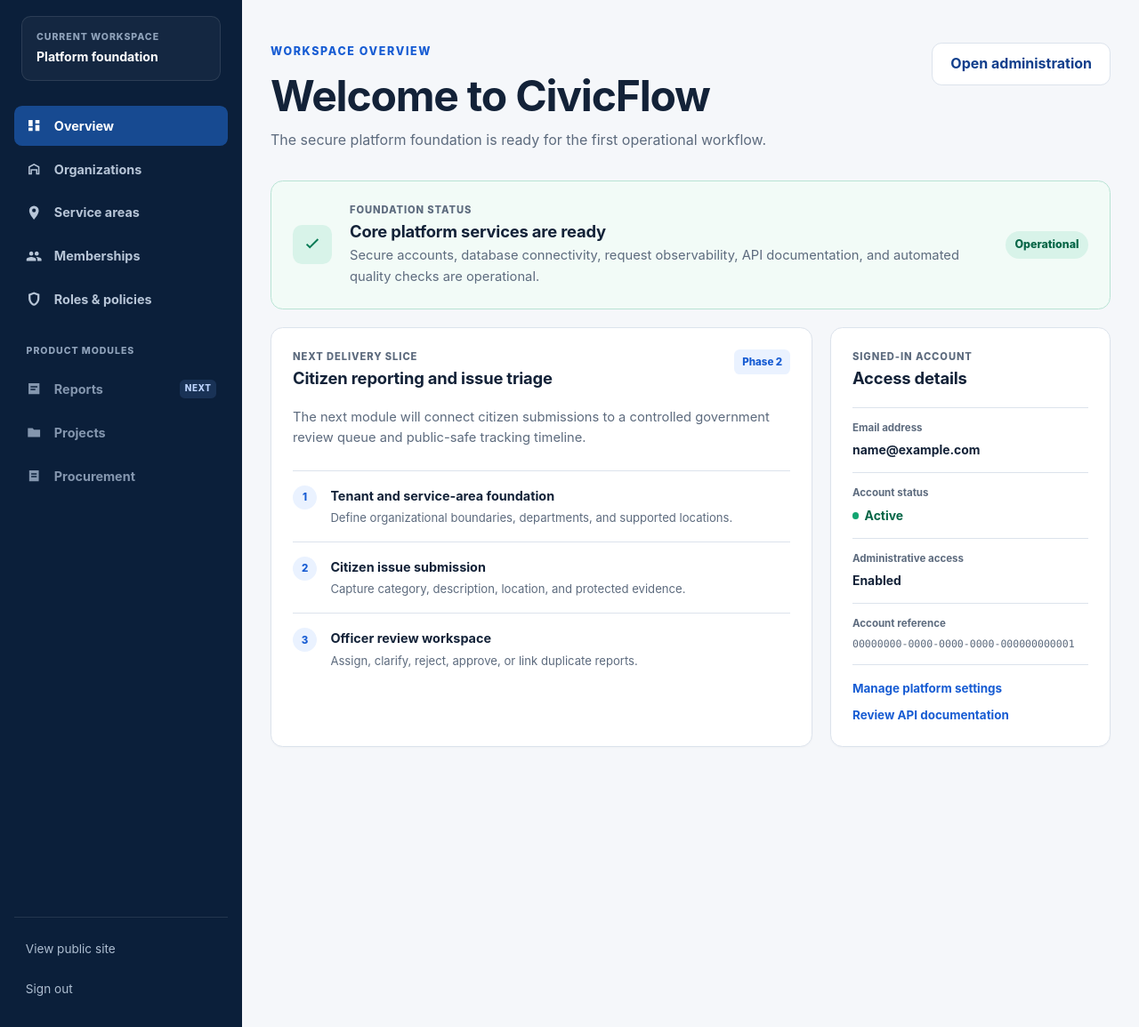
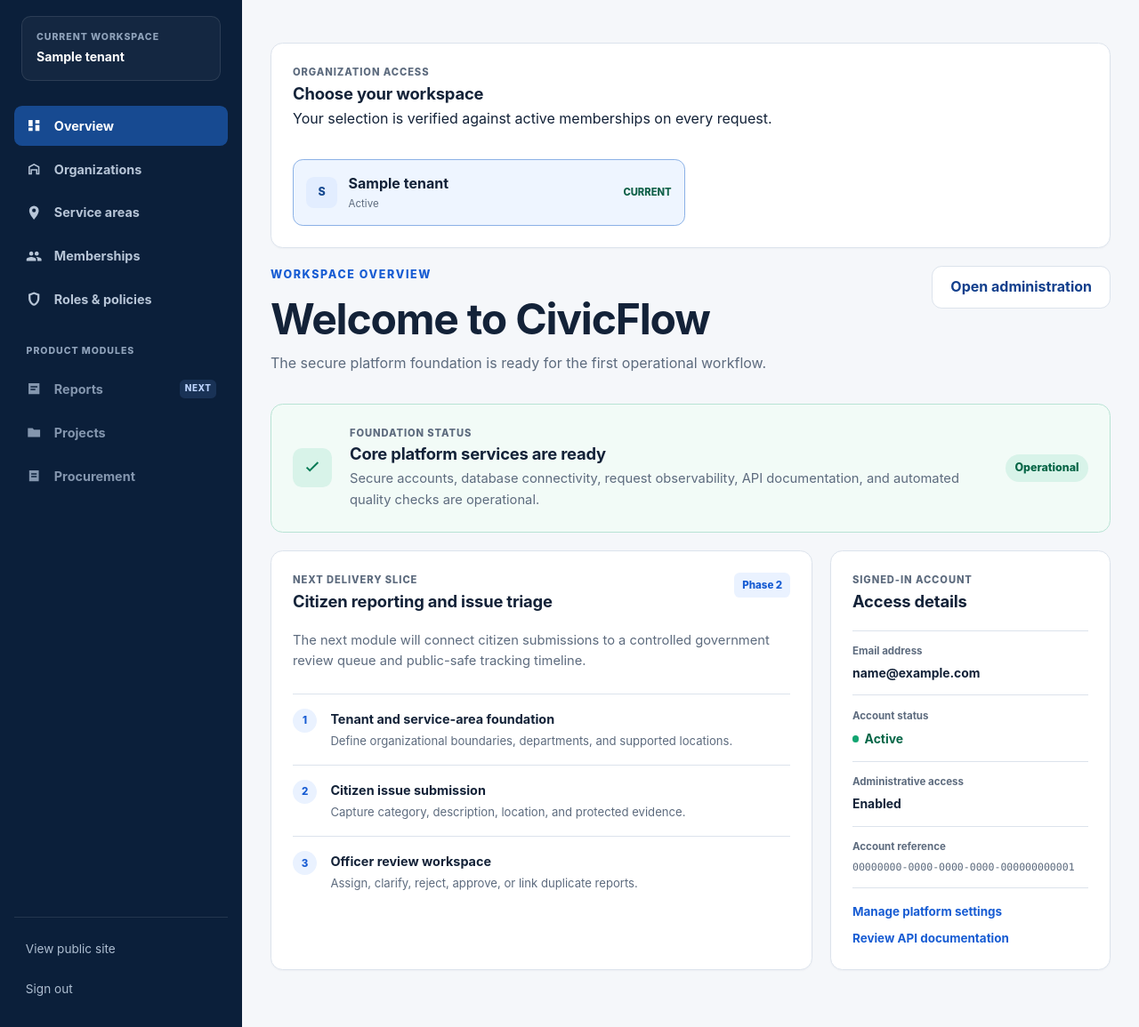
Before and after one commit to AdeelMalik22/CivicFlow, a Django app: page /workspace/ in a window 1280 px wide. Shown: the part 72-1227 px from the top of the page at 89% size. Run offline with Django 5.2, Linux system fonts and the light colour scheme; a user stored in the database is signed in; tables that the repository leaves empty hold one stand-in row (values such as "Sample post"); parts of the project's set-up code (start-up, migrations or seed data) failed here and were passed over.

Commit message:
implemented Tenant-aware request handling and query isolation

```diff
--- a/apps/accounts/models.py
+++ b/apps/accounts/models.py
@@ -4,6 +4,8 @@ from django.contrib.auth.models import AbstractUser
 from django.core.exceptions import ValidationError
 from django.db import models
 from django.db.models.functions import Lower
+
+from apps.tenants.scoping import TenantScopedQuerySet
 
 from .managers import UserManager
 
@@ -66,6 +68,8 @@ class TenantRole(models.Model):
     )
     created_at = models.DateTimeField(auto_now_add=True)
     updated_at = models.DateTimeField(auto_now=True)
+
+    objects = TenantScopedQuerySet.as_manager()
 
     class Meta:
         ordering = ("tenant__name", "name")
@@ -178,6 +182,8 @@ class SeparationOfDutiesPolicy(models.Model):
     )
     is_active = models.BooleanField(default=True)
 
+    objects = TenantScopedQuerySet.as_manager()
+
     class Meta:
         ordering = ("tenant__name", "name")
         constraints = [
--- a/apps/common/middleware.py
+++ b/apps/common/middleware.py
@@ -37,6 +37,11 @@ class RequestContextMiddleware:
                     if hasattr(request, "user") and request.user.is_authenticated
                     else None
                 ),
+                "tenant_id": (
+                    str(request.tenant.public_id)
+                    if getattr(request, "tenant", None) is not None
+                    else None
+                ),
             },
         )
         return response
--- a/apps/common/views.py
+++ b/apps/common/views.py
@@ -15,6 +15,13 @@ class WorkspaceView(LoginRequiredMixin, TemplateView):
     """Authenticated starting point until role-specific modules are delivered."""
 
     template_name = "workspace/home.html"
+
+    def get_context_data(self, **kwargs):
+        context = super().get_context_data(**kwargs)
+        context["available_memberships"] = (
+            self.request.user.tenant_memberships.active().select_related("tenant")
+        )
+        return context
 
 
 @require_GET
--- a/apps/tenants/models.py
+++ b/apps/tenants/models.py
@@ -9,6 +9,8 @@ from django.core.validators import RegexValidator
 from django.db import models
 from django.db.models.functions import Lower
 from django.utils import timezone
+
+from .scoping import TenantScopedQuerySet
 
 
 def validate_timezone(value: str) -> None:
@@ -76,6 +78,10 @@ class Tenant(models.Model):
         super().save(*args, **kwargs)
 
 
+class DepartmentQuerySet(TenantScopedQuerySet):
+    pass
+
+
 class Department(models.Model):
     """An operational unit belonging to exactly one tenant."""
 
@@ -95,6 +101,8 @@ class Department(models.Model):
     is_active = models.BooleanField(default=True)
     created_at = models.DateTimeField(auto_now_add=True)
     updated_at = models.DateTimeField(auto_now=True)
+
+    objects = DepartmentQuerySet.as_manager()
 
     class Meta:
         ordering = ("tenant__name", "name")
@@ -120,7 +128,7 @@ class Department(models.Model):
         super().save(*args, **kwargs)
 
 
-class ServiceAreaQuerySet(models.QuerySet):
+class ServiceAreaQuerySet(TenantScopedQuerySet):
     def active(self):
         return self.filter(is_active=True, tenant__status=Tenant.Status.ACTIVE)
 
@@ -186,7 +194,7 @@ class ServiceArea(models.Model):
             raise ValidationError({"boundary": "Enter a non-empty, valid multipolygon boundary."})
 
 
-class TenantMembershipQuerySet(models.QuerySet):
+class TenantMembershipQuerySet(TenantScopedQuerySet):
     def active(self):
         return self.filter(
             status=TenantMembership.Status.ACTIVE,
--- /dev/null
+++ b/apps/tenants/request.py
@@ -0,0 +1,37 @@
+from django.core.exceptions import PermissionDenied
+from django.db.models import QuerySet
+from django.http import HttpRequest
+
+from .models import Tenant, TenantMembership
+
+ACTIVE_TENANT_SESSION_KEY = "active_tenant_public_id"
+
+
+def active_memberships_for(request: HttpRequest) -> QuerySet[TenantMembership]:
+    if not request.user.is_authenticated:
+        return TenantMembership.objects.none()
+    return TenantMembership.objects.active().filter(user=request.user).select_related("tenant")
+
+
+def require_active_tenant(request: HttpRequest) -> Tenant:
+    tenant = getattr(request, "tenant", None)
+    if tenant is None:
+        raise PermissionDenied("Select an active organization to continue.")
+    return tenant
+
+
+def activate_tenant(request: HttpRequest, tenant: Tenant) -> TenantMembership:
+    """Persist a tenant only after verifying an active membership."""
+    membership = active_memberships_for(request).filter(tenant=tenant).first()
+    if membership is None:
+        raise PermissionDenied("You do not have an active membership in this organization.")
+    request.session[ACTIVE_TENANT_SESSION_KEY] = str(tenant.public_id)
+    request.tenant = tenant
+    request.tenant_membership = membership
+    return membership
+
+
+def clear_active_tenant(request: HttpRequest) -> None:
+    request.session.pop(ACTIVE_TENANT_SESSION_KEY, None)
+    request.tenant = None
+    request.tenant_membership = None
--- /dev/null
+++ b/apps/tenants/scoping.py
@@ -0,0 +1,33 @@
+from django.core.exceptions import ImproperlyConfigured, PermissionDenied
+from django.db import models
+from django.http import HttpRequest
+
+
+class TenantScopedQuerySet(models.QuerySet):
+    """Reusable deny-by-default helpers for tenant-owned records."""
+
+    tenant_lookup = "tenant"
+
+    def for_tenant(self, tenant):
+        return self.filter(**{self.tenant_lookup: tenant})
+
+    def for_request(self, request: HttpRequest):
+        tenant = getattr(request, "tenant", None)
+        if tenant is None:
+            raise PermissionDenied("Select an active organization to continue.")
+        return self.for_tenant(tenant)
+
+
+class TenantScopedQuerysetMixin:
+    """Scope class-based-view querysets before object lookup or authorization."""
+
+    tenant_lookup = "tenant"
+
+    def get_queryset(self):
+        queryset = super().get_queryset()
+        if not self.tenant_lookup:
+            raise ImproperlyConfigured("tenant_lookup must be configured.")
+        tenant = getattr(self.request, "tenant", None)
+        if tenant is None:
+            raise PermissionDenied("Select an active organization to continue.")
+        return queryset.filter(**{self.tenant_lookup: tenant})
--- a/apps/tenants/urls.py
+++ b/apps/tenants/urls.py
@@ -9,12 +9,14 @@ from .views import (
     TenantMembershipCreateView,
     TenantMembershipListView,
     TenantMembershipUpdateView,
+    TenantSwitchView,
     TenantUpdateView,
 )
 
 app_name = "tenants"
 
 urlpatterns = [
+    path("select/<uuid:public_id>/", TenantSwitchView.as_view(), name="select"),
     path("", TenantListView.as_view(), name="list"),
     path("add/", TenantCreateView.as_view(), name="add"),
     path("<int:pk>/edit/", TenantUpdateView.as_view(), name="edit"),
--- a/civicflow/settings/base.py
+++ b/civicflow/settings/base.py
@@ -33,6 +33,7 @@ MIDDLEWARE = [
     "django.middleware.common.CommonMiddleware",
     "django.middleware.csrf.CsrfViewMiddleware",
     "django.contrib.auth.middleware.AuthenticationMiddleware",
+    "apps.tenants.middleware.ActiveTenantMiddleware",
     "apps.common.middleware.RequestContextMiddleware",
     "django.contrib.messages.middleware.MessageMiddleware",
     "django.middleware.clickjacking.XFrameOptionsMiddleware",
--- a/static/css/app.css
+++ b/static/css/app.css
@@ -1601,6 +1601,63 @@ h3 {
   text-decoration: none;
 }
 
+.tenant-switcher-card {
+  margin-bottom: 1.25rem;
+}
+
+.tenant-switcher-grid {
+  display: grid;
+  grid-template-columns: repeat(2, minmax(0, 1fr));
+  gap: 0.75rem;
+}
+
+.tenant-switcher-grid form {
+  margin: 0;
+}
+
+.tenant-switch-option {
+  display: grid;
+  width: 100%;
+  grid-template-columns: auto minmax(0, 1fr) auto;
+  align-items: center;
+  gap: 0.8rem;
+  padding: 0.9rem;
+  color: var(--ink);
+  border: 1px solid var(--line);
+  border-radius: 0.7rem;
+  background: white;
+  font: inherit;
+  text-align: left;
+  cursor: pointer;
+}
+
+.tenant-switch-option:hover {
+  border-color: #9abce9;
+  background: #f7faff;
+}
+
+.tenant-switch-option.is-active {
+  border-color: #8bb1e6;
+  background: #eef5ff;
+}
+
+.tenant-switch-option strong,
+.tenant-switch-option small {
+  display: block;
+}
+
+.tenant-switch-option small {
+  color: var(--ink-soft);
+  font-size: 0.72rem;
+}
+
+.tenant-current-mark {
+  color: #116149;
+  font-size: 0.7rem;
+  font-weight: 800;
+  text-transform: uppercase;
+}
+
 /* Organization directory */
 
 .directory-summary {
@@ -1966,6 +2023,10 @@ h3 {
     grid-template-columns: 1fr;
   }
 
+  .tenant-switcher-grid {
+    grid-template-columns: 1fr;
+  }
+
   .sign-in-section {
     background: #0b1f3a;
   }
--- a/templates/workspace/base.html
+++ b/templates/workspace/base.html
@@ -21,7 +21,15 @@
 
         <div class="workspace-context">
           <span class="context-label">Current workspace</span>
-          <strong>Platform foundation</strong>
+          <strong>
+            {% if request.tenant %}
+              {{ request.tenant.name }}
+            {% elif request.user.is_staff %}
+              Platform administration
+            {% else %}
+              No organization selected
+            {% endif %}
+          </strong>
         </div>
 
         <nav class="workspace-nav">
--- a/templates/workspace/home.html
+++ b/templates/workspace/home.html
@@ -3,6 +3,35 @@
 {% block title %}Overview — CivicFlow{% endblock %}
 
 {% block workspace_content %}
+  {% if available_memberships %}
+    <section class="workspace-card tenant-switcher-card" aria-labelledby="tenant-switcher-title">
+      <div class="workspace-card-header">
+        <div>
+          <p class="panel-kicker">Organization access</p>
+          <h2 id="tenant-switcher-title">Choose your workspace</h2>
+          <p>Your selection is verified against active memberships on every request.</p>
+        </div>
+      </div>
+      <div class="tenant-switcher-grid">
+        {% for membership in available_memberships %}
+          <form method="post" action="{% url 'tenants:select' membership.tenant.public_id %}">
+            {% csrf_token %}
+            <input type="hidden" name="next" value="{{ request.path }}">
+            <button type="submit" class="tenant-switch-option{% if request.tenant == membership.tenant %} is-active{% endif %}">
+              <span class="entity-avatar" aria-hidden="true">{{ membership.tenant.name|first|upper }}</span>
+              <span><strong>{{ membership.tenant.name }}</strong><small>{{ membership.get_status_display }}</small></span>
+              {% if request.tenant == membership.tenant %}<span class="tenant-current-mark">Current</span>{% else %}<span aria-hidden="true">→</span>{% endif %}
+            </button>
+          </form>
+        {% endfor %}
+      </div>
+    </section>
+  {% elif not request.user.is_staff %}
+    <section class="workspace-card">
+      <h2>No active organization access</h2>
+      <p>Ask a platform administrator to activate your membership.</p>
+    </section>
+  {% endif %}
   <div class="page-header">
     <div>
       <p class="eyebrow">Workspace overview</p>
```
Also changed, not shown: apps/tenants/middleware.py (added, +62 -0 lines), apps/tenants/tests/test_request_tenancy.py (added, +112 -0 lines), apps/tenants/views.py (+21 -1 lines).
